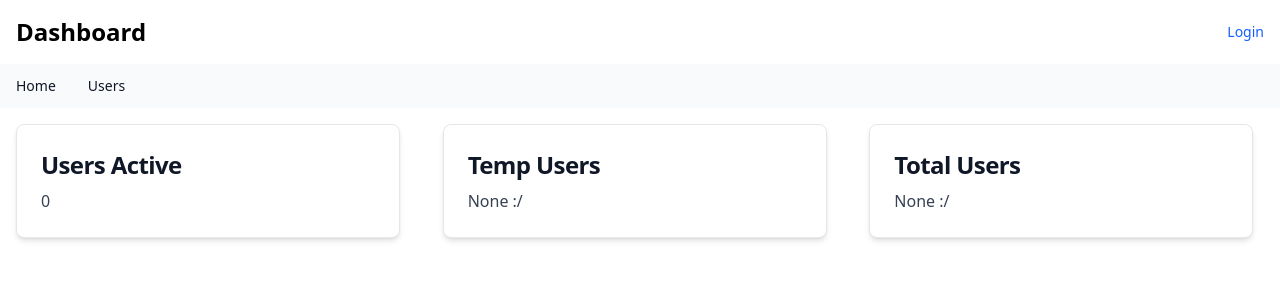
After one commit to xraymundx/it38b-Enterprise, a PHP site: page /users.html in a window 1280 px wide. The commit adds this page. Shown: the top 300 px of the page. Run offline with PHP 8.4, Linux system fonts and the light colour scheme.

Commit message:
Added index and users page with basic routing, with tailwind css for styling and experimental css card

```diff
--- /dev/null
+++ b/users.html
@@ -0,0 +1,60 @@
+<!DOCTYPE html>
+<html lang="en">
+
+<head>
+    <meta charset="UTF-8">
+    <meta name="viewport" content="width=device-width, initial-scale=1.0">
+    <title>Enterprise Systems</title>
+    <script src="https://unpkg.com/@tailwindcss/browser@4"></script>
+</head>
+
+<body>
+    <nav class="bg-white border-blue-200 dark:bg-gray-900">
+        <div class="flex flex-wrap justify-between items-center mx-auto max-w-screen-xl p-4">
+            <a href="" class="flex items-center space-x-3 rtl:space-x-reverse">
+                <span class="self-center text-2xl font-semibold whitespace-nowrap dark:text-white">Dashboard</span>
+            </a>
+            <div class="flex items-center space-x-6 rtl:space-x-reverse">
+                <a href="#" class="text-sm text-blue-600 dark:text-blue-500 hover:underline">Login</a>
+            </div>
+        </div>
+    </nav>
+    <nav class="bg-gray-50 dark:bg-gray-700">
+        <div class="max-w-screen-xl px-4 py-3 mx-auto">
+            <div class="flex items-center">
+                <ul class="flex flex-row font-medium mt-0 space-x-8 rtl:space-x-reverse text-sm">
+                    <li>
+                        <a href="index.html" class="text-gray-900 dark:text-white hover:underline"
+                            aria-current="page">Home</a>
+                    </li>
+                    <li>
+                        <a href="users.html" class="text-gray-900 dark:text-white hover:underline">Users</a>
+                    </li>
+
+                </ul>
+            </div>
+        </div>
+    </nav>
+    <div class="flex">
+        <div class="container mx-auto p-4"> <a href=""
+                class="block max-w-sm p-6 bg-white border border-gray-200 rounded-lg shadow-md hover:bg-gray-100 dark:bg-gray-800 dark:border-gray-700 dark:hover:bg-gray-700">
+                <h5 class="mb-2 text-2xl font-bold tracking-tight text-gray-900 dark:text-white">Users Active</h5>
+                <p class="font-normal text-gray-700 dark:text-gray-400">0</p>
+            </a>
+        </div>
+        <div class="container mx-auto p-4"> <a href=""
+                class="block max-w-sm p-6 bg-white border border-gray-200 rounded-lg shadow-md hover:bg-gray-100 dark:bg-gray-800 dark:border-gray-700 dark:hover:bg-gray-700">
+                <h5 class="mb-2 text-2xl font-bold tracking-tight text-gray-900 dark:text-white">Temp Users</h5>
+                <p class="font-normal text-gray-700 dark:text-gray-400">None :/</p>
+            </a>
+        </div>
+        <div class="container mx-auto p-4"> <a href=""
+                class="block max-w-sm p-6 bg-white border border-gray-200 rounded-lg shadow-md hover:bg-gray-100 dark:bg-gray-800 dark:border-gray-700 dark:hover:bg-gray-700">
+                <h5 class="mb-2 text-2xl font-bold tracking-tight text-gray-900 dark:text-white">Total Users</h5>
+                <p class="font-normal text-gray-700 dark:text-gray-400">None :/</p>
+            </a>
+        </div>
+    </div>
+</body>
+
+</html>
```
Also changed, not shown: index.html (+32 -0 lines), style.css (+18 -0 lines).
